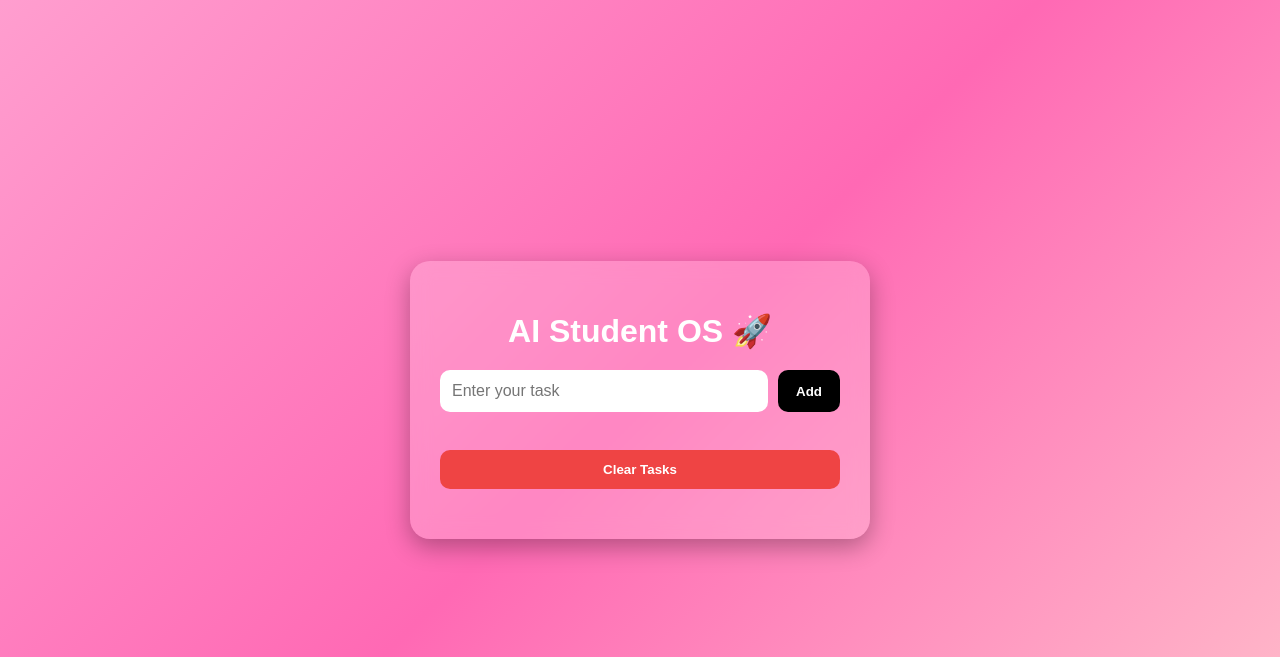
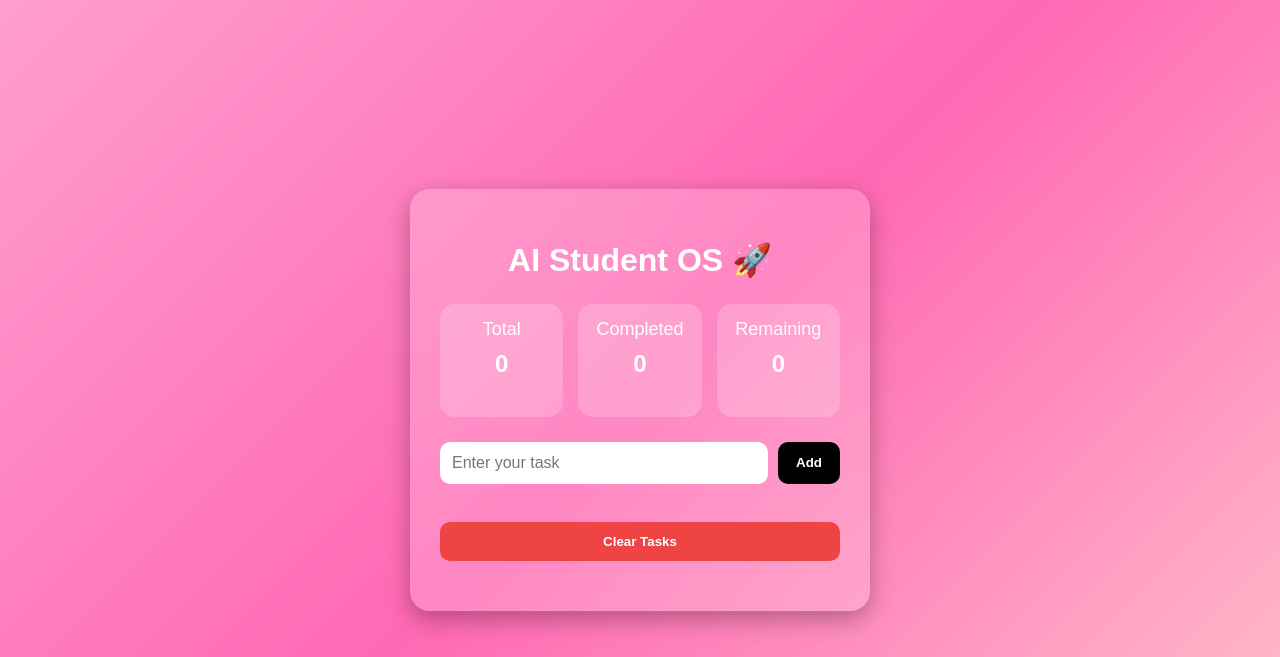
Before and after one commit to tyagiaradhya099-arch/AI-Student-OS, a Flask app: page / in a window 1280 px wide. Shown: the top 657 px of the page. Run offline with Flask 3, Linux system fonts and the light colour scheme.

Commit message:
Update Project

```diff
--- a/app.py
+++ b/app.py
@@ -9,32 +9,61 @@ def home():
 
     if request.method == "POST":
 
+        # COMPLETE TASK
         if "complete" in request.form:
 
             index = int(request.form["complete"])
 
-            tasks[index]["done"] = True
+            if 0 <= index < len(tasks):
 
+                tasks[index]["done"] = True
+
+        # DELETE TASK
         elif "delete" in request.form:
 
             index = int(request.form["delete"])
 
-            tasks.pop(index)
+            if 0 <= index < len(tasks):
 
+                tasks.pop(index)
+
+        # CLEAR TASKS
         elif "clear" in request.form:
 
             tasks.clear()
 
+        # ADD TASK
         else:
 
             task = request.form["task"]
 
-            tasks.append({
-                "text": task,
-                "done": False
-            })
+            if task.strip() != "":
 
-    return render_template("index.html", tasks=tasks)
+                tasks.append({
+                    "text": task,
+                    "done": False
+                })
+
+    # TASK STATS
+    total_tasks = len(tasks)
+
+    completed_tasks = 0
+
+    for task in tasks:
+
+        if task["done"] == True:
+
+            completed_tasks += 1
+
+    remaining_tasks = total_tasks - completed_tasks
+
+    return render_template(
+        "index.html",
+        tasks=tasks,
+        total_tasks=total_tasks,
+        completed_tasks=completed_tasks,
+        remaining_tasks=remaining_tasks
+    )
 
 if __name__ == "__main__":
     app.run(debug=True)
--- a/static/css/style.css
+++ b/static/css/style.css
@@ -86,3 +86,39 @@ li button {
 li button:hover {
     background: #333;
 }
+.stats {
+    margin-top: 20px;
+    margin-bottom: 20px;
+}
+
+.stats h3 {
+    color: white;
+    font-weight: 500;
+}
+.stats {
+    display: flex;
+    justify-content: space-between;
+    gap: 15px;
+    margin-top: 25px;
+    margin-bottom: 25px;
+}
+
+.stat-box {
+    flex: 1;
+    background: rgba(255,255,255,0.2);
+    padding: 15px;
+    border-radius: 15px;
+}
+
+.stat-box h3 {
+    margin: 0;
+    color: white;
+    font-size: 18px;
+}
+
+.stat-box p {
+    margin-top: 10px;
+    font-size: 24px;
+    color: white;
+    font-weight: bold;
+}
--- a/templates/index.html
+++ b/templates/index.html
@@ -14,7 +14,26 @@
 
     <div class="container">
 
-        <h1>AI Student OS 🚀</h1>
+        <h1>AI Student OS 🚀
+            <div class="stats">
+
+    <div class="stat-box">
+        <h3>Total</h3>
+        <p>{{ total_tasks }}</p>
+    </div>
+
+    <div class="stat-box">
+        <h3>Completed</h3>
+        <p>{{ completed_tasks }}</p>
+    </div>
+
+    <div class="stat-box">
+        <h3>Remaining</h3>
+        <p>{{ remaining_tasks }}</p>
+    </div>
+
+</div>
+        </h1>
 
         <!-- ADD TASK FORM -->
         <form method="POST">
```
